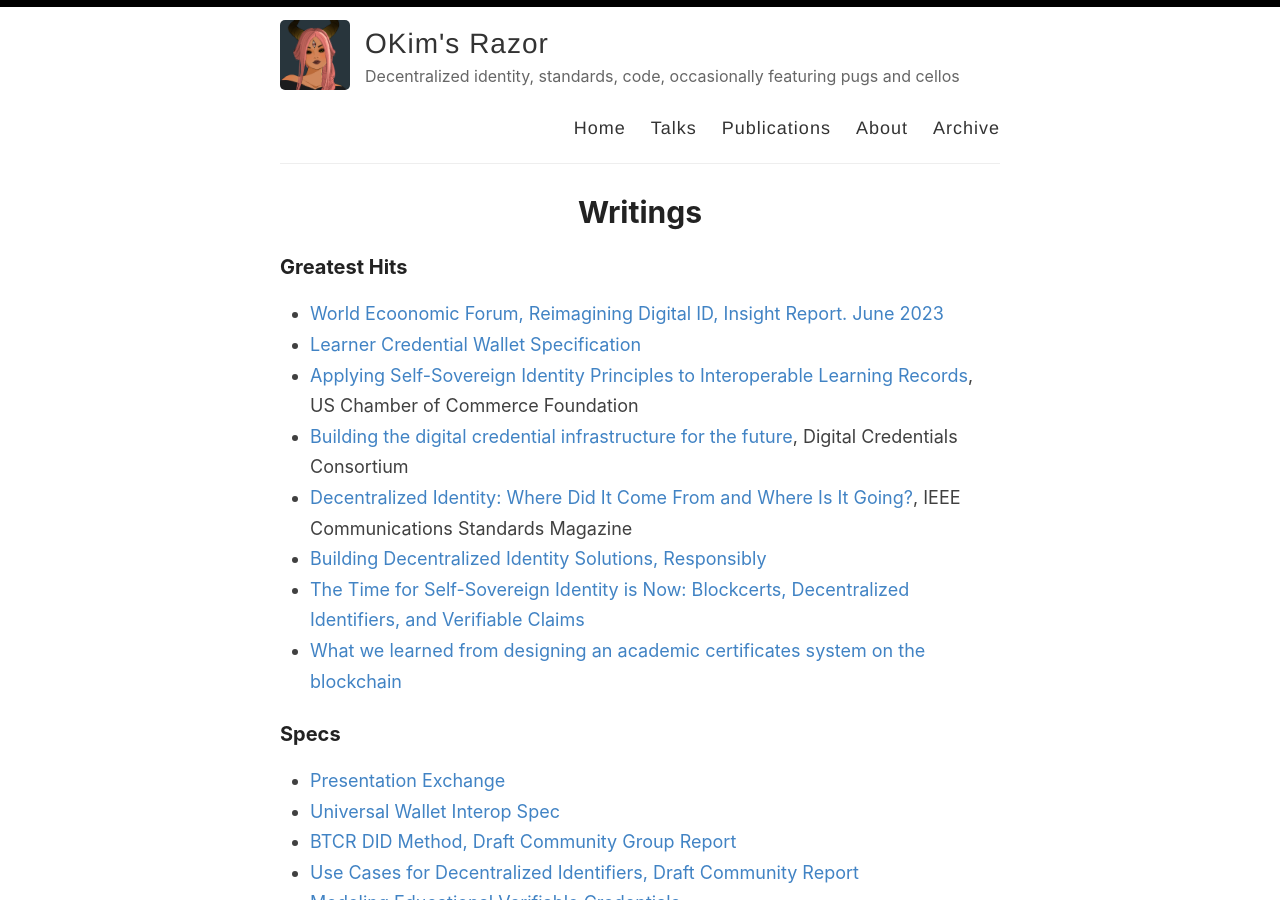
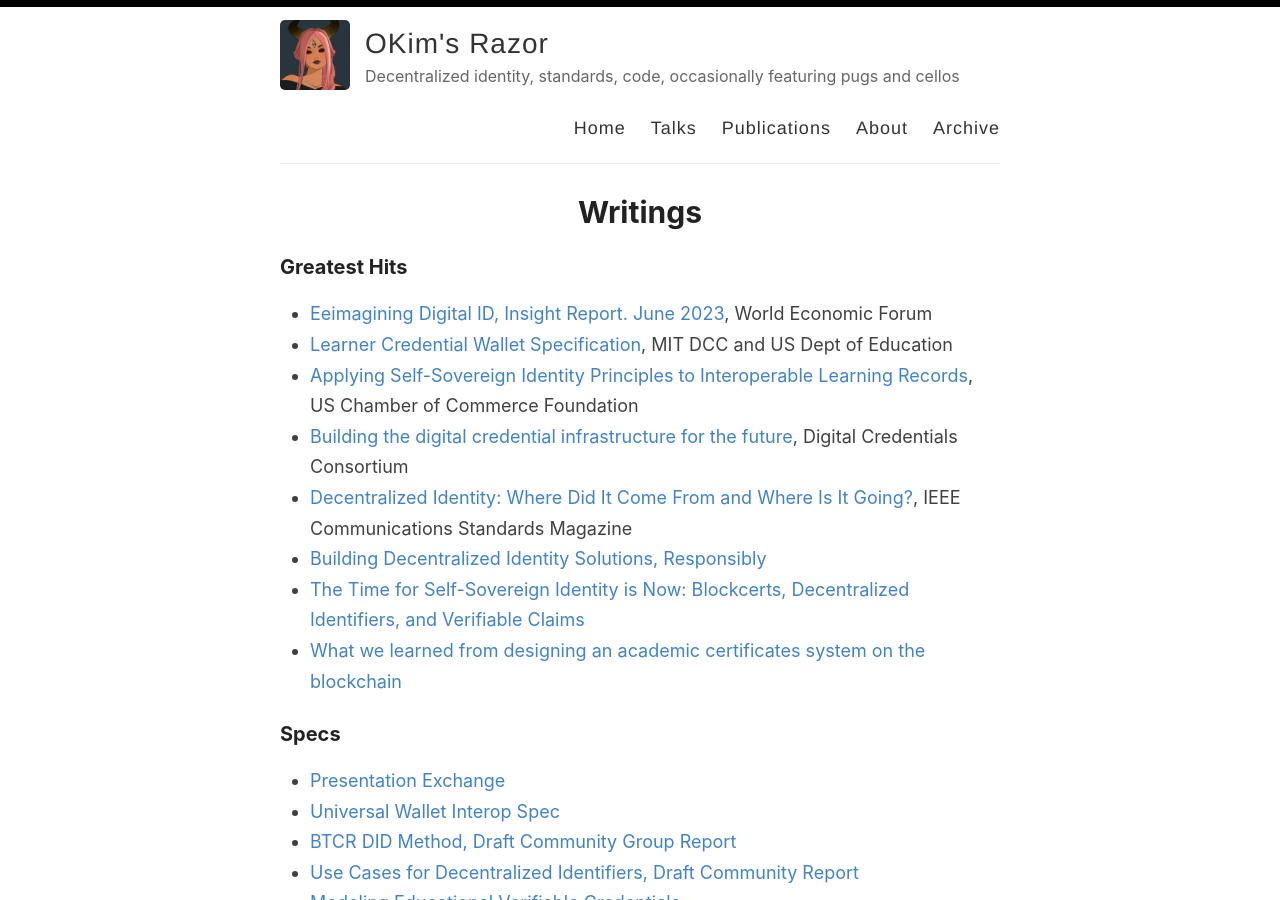
Before and after one commit to kimdhamilton/kimdhamilton.github.io, a Jekyll site: the page built from _pages/publications.md, in a window 1280 px wide and 900 px high. Built offline with Jekyll 4.4.1, drawn with Linux system fonts in a browser that asks for light colours.

Commit message:
Update publications.md

```diff
--- a/_pages/publications.md
+++ b/_pages/publications.md
@@ -6,8 +6,8 @@
 
 <h3 style="text-align:left;">Greatest Hits</h3>
 
-- [World Ecoonomic Forum, Reimagining Digital ID, Insight Report. June 2023](https://www3.weforum.org/docs/WEF_Reimagining_Digital_ID_2023.pdf)
-- [Learner Credential Wallet Specification](https://digitalcredentials.mit.edu/docs/Learner-Credential-Wallet-Specification-May-2021.pdf)
+- [Eeimagining Digital ID, Insight Report. June 2023](https://www3.weforum.org/docs/WEF_Reimagining_Digital_ID_2023.pdf), World Economic Forum
+- [Learner Credential Wallet Specification](https://digitalcredentials.mit.edu/docs/Learner-Credential-Wallet-Specification-May-2021.pdf), MIT DCC and US Dept of Education
 - [Applying Self-Sovereign Identity Principles to Interoperable Learning Records](https://www.uschamberfoundation.org/sites/default/files/media-uploads/Applying%20SSI%20Principles%20to%20ILRs%20Report.pdf), US Chamber of Commerce Foundation
 - [Building the digital credential infrastructure for the future](https://digitalcredentials.mit.edu/wp-content/uploads/2020/02/white-paper-building-digital-credential-infrastructure-future.pdf), Digital Credentials Consortium
 - [Decentralized Identity: Where Did It Come From and Where Is It Going?](https://www.researchgate.net/publication/339835028_Decentralized_Identity_Where_Did_It_Come_From_and_Where_Is_It_Going), IEEE Communications Standards Magazine
```
